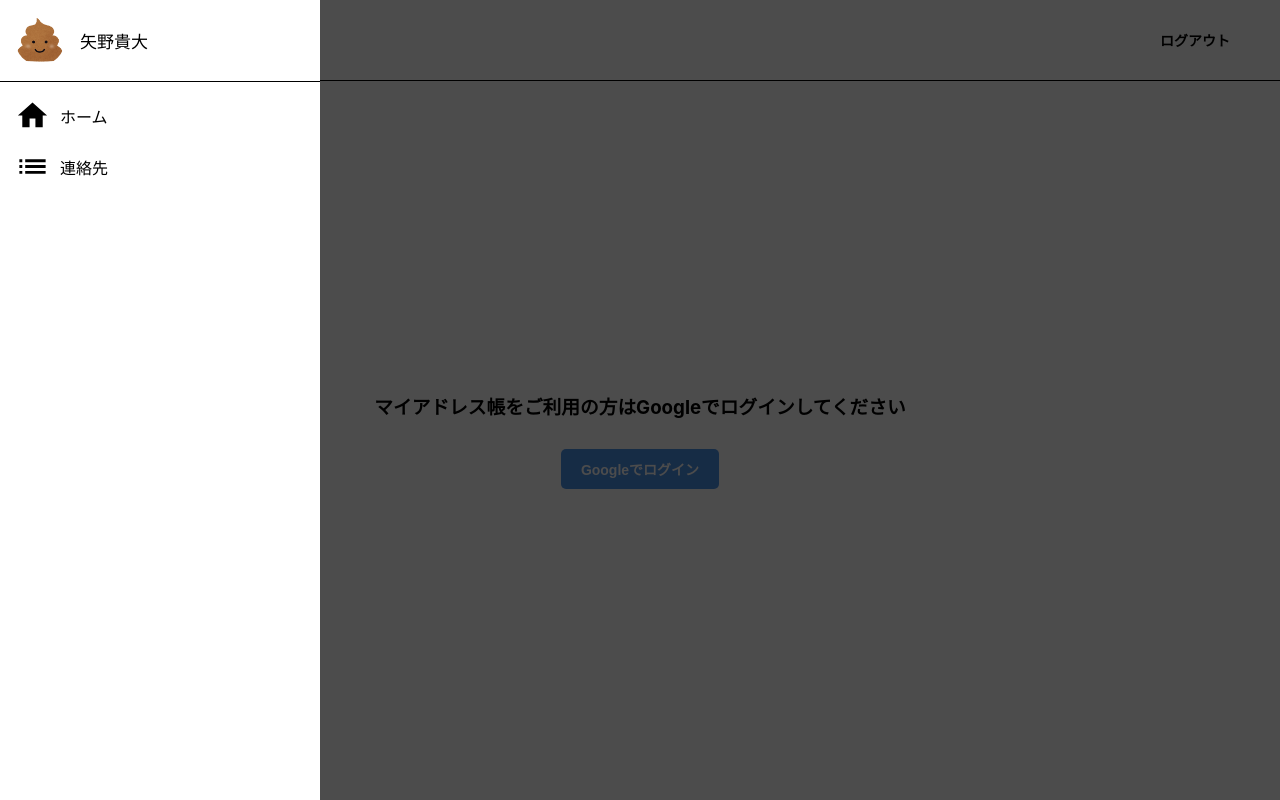
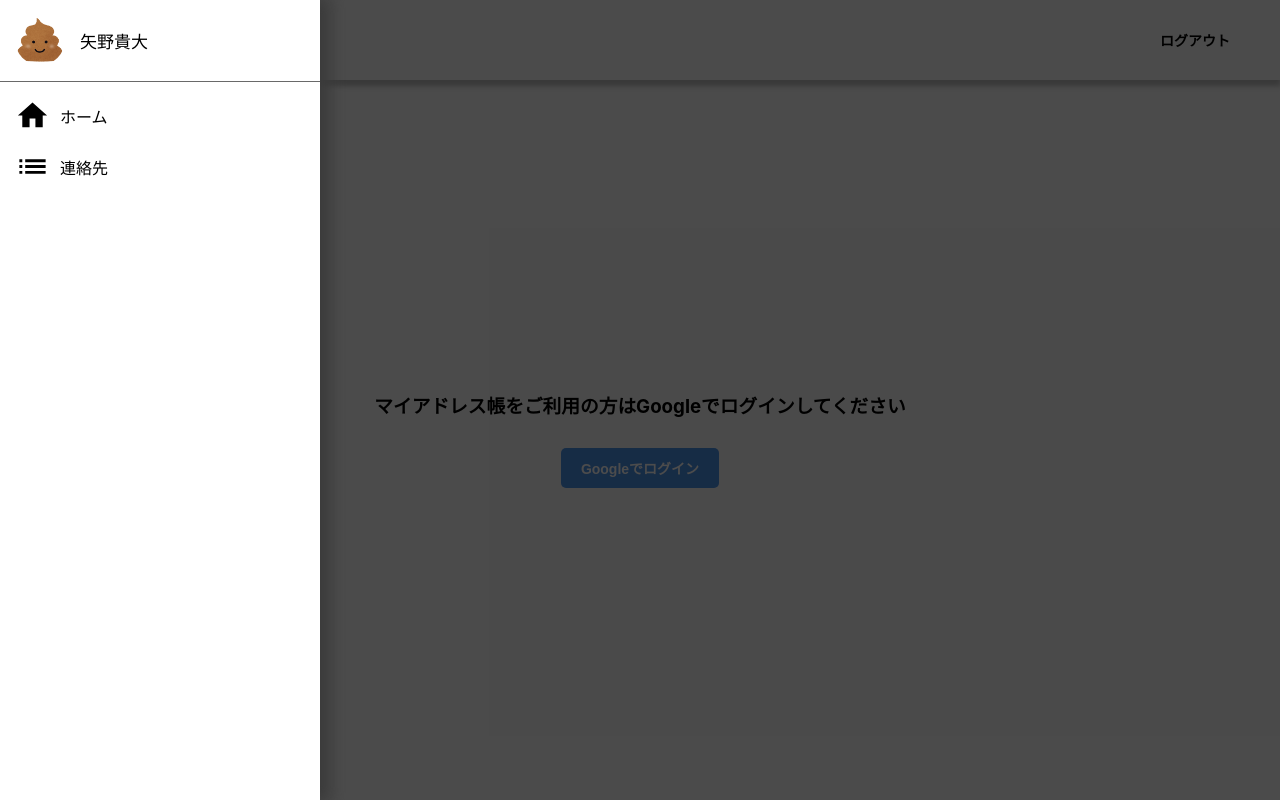
Before and after one commit to planb-yano/address-clone-app, a React (Create React App) app: page / in a window 1280 px wide. Both pictures are taken after a click on the element 47 px from the left and 40 px from the top of the page. Built offline with nearby package versions, Linux system fonts and the light colour scheme.

Commit message:
cssをちょっと変更

```diff
--- a/src/components/header/Header.scss
+++ b/src/components/header/Header.scss
@@ -3,7 +3,7 @@
     align-items: center;
     justify-content: space-between;
     padding: 20px 30px;
-    border-bottom: 1px solid black;
+    box-shadow: 0px 5px 5px 1px #bebebe;
     .headerLeft {
         display: flex;
         align-items: center;
--- a/src/components/sidebar/Sidebar.scss
+++ b/src/components/sidebar/Sidebar.scss
@@ -11,11 +11,12 @@
             background-color: white;
             flex: .25;
             height: 100vh;
+            box-shadow: 7px 0 15px 4px #3b3b3b;
             .sidebarHeader {
                 display: flex;
                 align-items: center;
                 padding: 15px 10px 16px 15px;
-                border-bottom: 1px solid black;
+                border-bottom: 1px solid rgb(105, 105, 105);
                 img {
                     width: 50px;
                     border-radius: 50%;
@@ -27,6 +28,10 @@
             }
         }
         .sidebarMain {
+            a {
+                text-decoration: none;
+                color: black;
+            }
             .sidebarMainHome {
                 display: flex;
                 align-items: center;
--- a/src/index.scss
+++ b/src/index.scss
@@ -1,5 +1,6 @@
 body {
   margin: 0;
+  background-color: #fafafa;
   font-family: -apple-system, BlinkMacSystemFont, 'Segoe UI', 'Roboto', 'Oxygen',
     'Ubuntu', 'Cantarell', 'Fira Sans', 'Droid Sans', 'Helvetica Neue',
     sans-serif;
```
